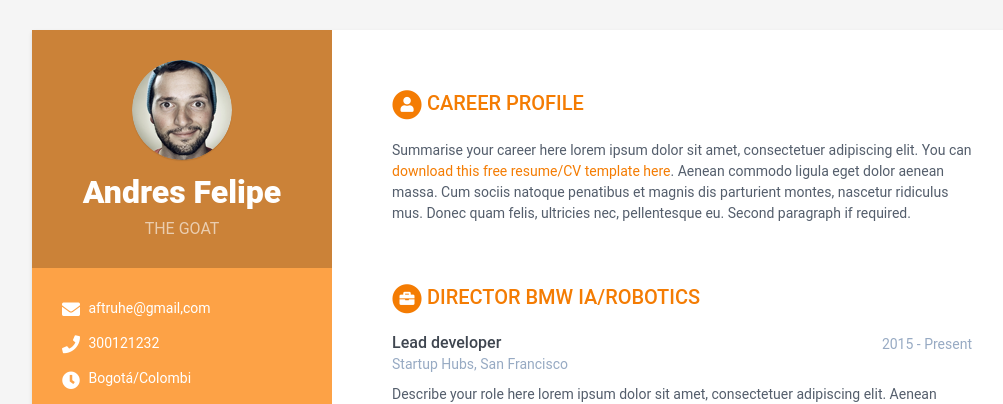
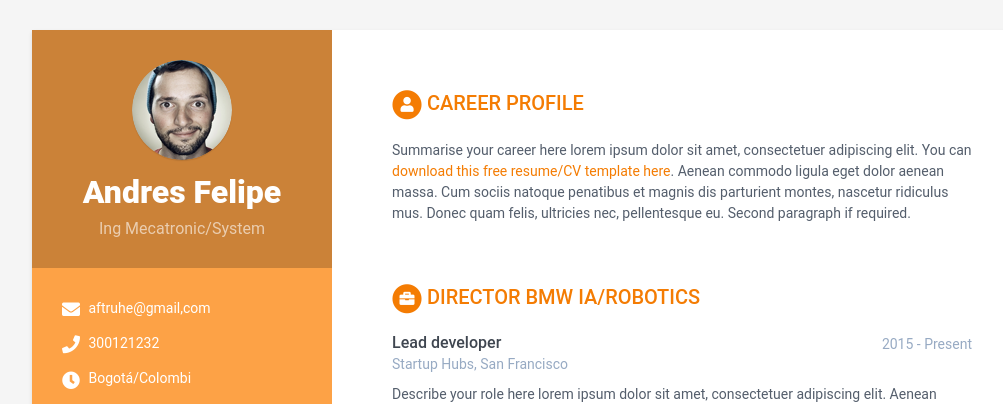
Before and after one commit to TruHe-7/jeikyll1, a Jekyll site: the page built from index.html, in a window 1280 px wide and 900 px high. Shown: the top 404 px of the window, without its empty margins (108-1111 px from the left). Built offline with Jekyll 4.4.1, drawn with Linux system fonts in a browser that asks for light colours.

Commit message:
Act"Goat"

```diff
--- a/_data/data.yml
+++ b/_data/data.yml
@@ -9,7 +9,7 @@ sidebar:
 
     # Profile information
     name: Andres Felipe
-    tagline: THE GOAT
+    tagline: Ing Mecatronic/System
     avatar: profile.png  #place a 100x100 picture inside /assets/images/ folder and provide the name of the file below
 
     # Sidebar links
```
